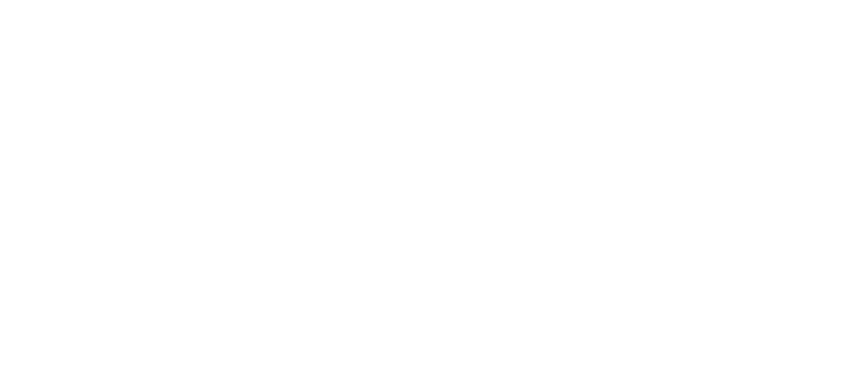
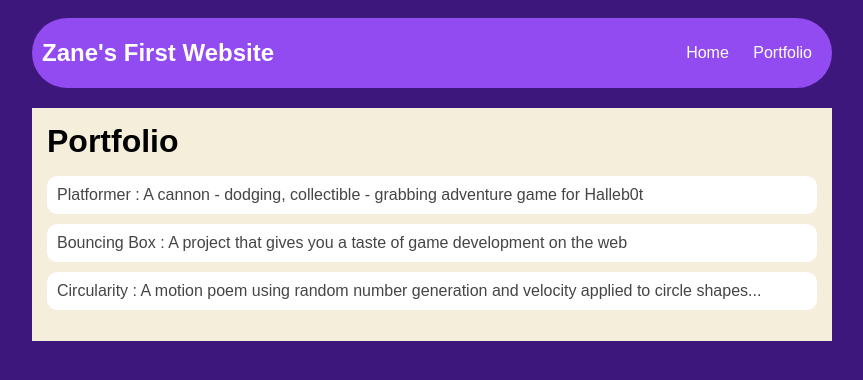
Before and after one commit to zspears12/zspears12.github.io, a plain HTML site: page portfolio.html in a window 1280 px wide. Shown: the whole page, without its empty margins (208-1071 px from the left). Drawn offline with Linux system fonts and the light colour scheme.

Commit message:
add portfolio.html file

```diff
--- a/portfolio.html
+++ b/portfolio.html
@@ -0,0 +1,33 @@
+<!DOCTYPE HTML>
+<html>
+    <head>
+        <title>Zane's First Website</title>
+        <link rel="stylesheet" href="style.css">
+    </head>
+
+    <body>
+      <div id="all-contents">
+        <nav>
+            <h1>Zane's First Website</h1>
+            <ul id="nav-ul">
+               <li class="nav-li">
+               <a class="nav-a" href="index.html">Home</a>
+             </li>
+             <li class="nav-li">
+               <a class="nav-a" href="portfolio.html">Portfolio</a>
+             </li>
+         </ul>
+     </nav>
+     <main>
+        <div class="content">
+            <h1>Portfolio</h1>
+             <ul id="portfolio">
+                <li><a href="projects/platformer/">Platformer : A cannon - dodging, collectible - grabbing adventure game for Halleb0t</a></li>
+                <li><a href="projects/bouncing-box/">Bouncing Box : A project that gives you a taste of game development on the web </a></li>
+                <li><a href="projects/circularity/">Circularity : A motion poem using random number generation and velocity applied to circle shapes...</a></li>
+            </ul>
+        </div>
+     </main>
+      </div>
+    </body>
+</html>
--- a/style.css
+++ b/style.css
@@ -1,5 +1,5 @@
 body {
-    background: rgb(112, 55, 55);
+    background: rgb(62, 23, 124);
     color: rgb(45, 45, 45);
     padding: 10px;
     font-family: arial;
@@ -12,7 +12,7 @@ body {
 /* navigation menu */
 nav {
     border-radius: 40px;
-    background: rgb(239, 80, 41);
+    background: rgb(146, 74, 241);
    margin: 0 auto;
    margin-bottom: 20px;
     display: flex;
@@ -63,3 +63,28 @@ main {
 h2, h3 {
     margin: 0px;
 }
+         /* portfolio styles */
+         .content h1 {
+            color: black;
+        }
+
+        #portfolio {
+            list-style-type: none;
+            padding-left: 0;
+        }
+
+        #portfolio li {
+            background: #fff;
+            padding: 10px;
+            border-radius: 10px;
+            margin-bottom: 10px;
+        }
+
+        #portfolio li:hover {
+            background: #eee;
+        }
+
+        #portfolio a {
+            text-decoration: none;
+            color: #454545;
+        }
```
